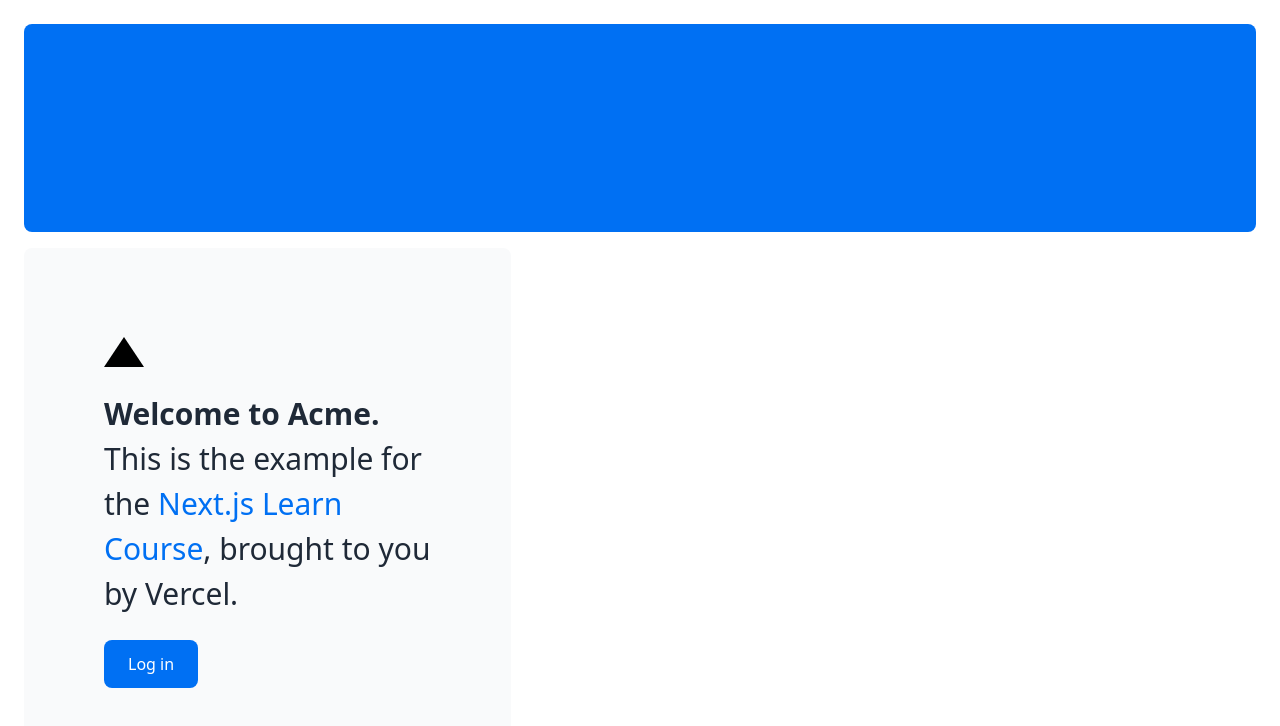
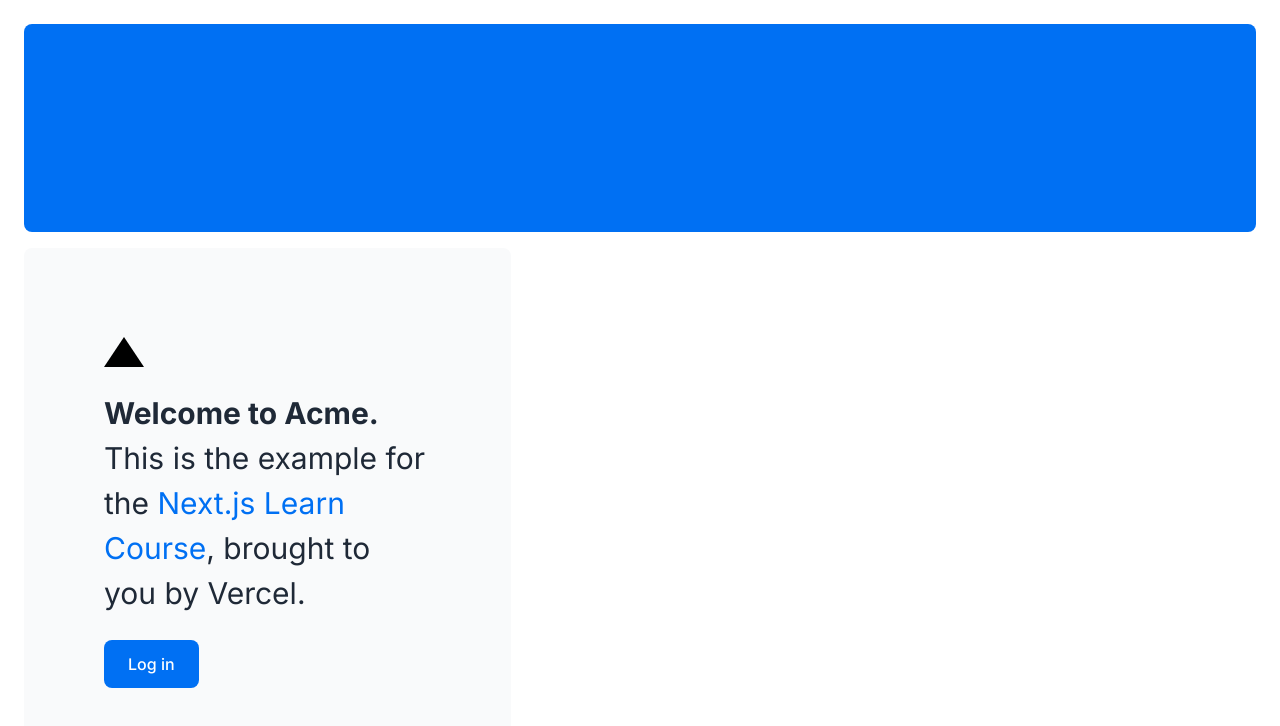
Before and after one commit to dimlil/next-dashboard-learn, a Next.js app: page / in a window 1280 px wide. Shown: the top 726 px of the page. Built offline with nearby package versions, Linux system fonts and the light colour scheme.

Commit message:
learn adding and optimazing fonts

```diff
--- a/app/layout.tsx
+++ b/app/layout.tsx
@@ -1,4 +1,5 @@
 import '@/app/ui/global.css'
+import { inter } from '@/app/ui/fonts'
 export default function RootLayout({
   children,
 }: {
@@ -6,7 +7,7 @@
 }) {
   return (
     <html lang="en">
-      <body>{children}</body>
+      <body className={`${inter.className} antialiased`}>{children}</body>
     </html>
   );
 }
--- /dev/null
+++ b/app/ui/fonts.ts
@@ -0,0 +1,3 @@
+import { Inter } from 'next/font/google';
+
+export const inter = Inter({ subsets: ['latin'] });
```
